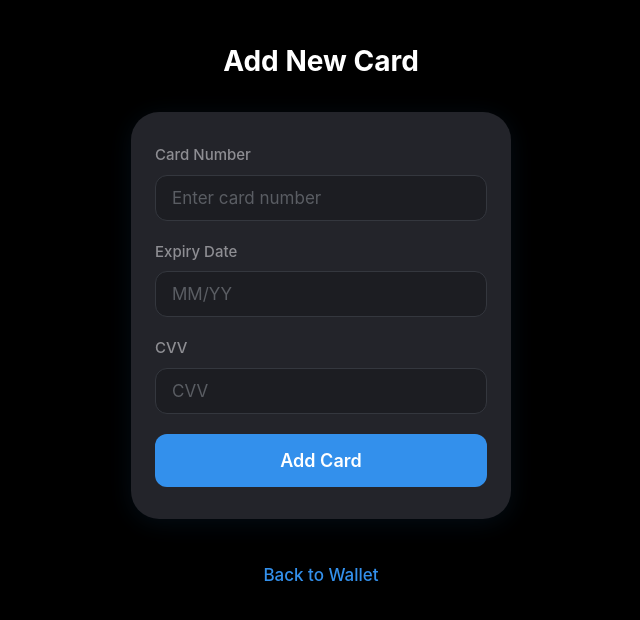
After one commit to kuinque/bitlik-tg, a Flask app: page /add_card in a window 1280 px wide. The commit adds this page. Shown: the top 620 px of the page, without its empty margins (319-959 px from the left). Run offline with Flask 3, Linux system fonts and the light colour scheme; data that the repository does not hold is empty; parts of the project's set-up code (start-up, migrations or seed data) failed here and were passed over; some libraries are stand-ins or nearby versions.

Commit message:
features

```diff
--- /dev/null
+++ b/src/api/liquid_pools_routes.py
@@ -0,0 +1,37 @@
+from flask import Blueprint, jsonify
+import logging
+
+# Configure logging
+logging.basicConfig(level=logging.INFO)
+
+liquid_pools_bp = Blueprint('liquid_pools', __name__)
+
+# Sample hardcoded liquid pool data
+sample_liquid_pools = [
+    {
+        "id": "usdt-rub-pool",
+        "name": "USDT/RUB Pool",
+        "description": "Provide liquidity for USDT and Russian Ruble pair.",
+        "apy": "12.5%",
+        "tokens": ["USDT", "RUB"]
+    },
+    {
+        "id": "btc-usdt-pool",
+        "name": "BTC/USDT Pool",
+        "description": "Earn yield by providing Bitcoin and USDT.",
+        "apy": "8.0%",
+        "tokens": ["BTC", "USDT"]
+    },
+    {
+        "id": "eth-usdt-pool",
+        "name": "ETH/USDT Pool",
+        "description": "Supply Ethereum and USDT to this pool.",
+        "apy": "10.2%",
+        "tokens": ["ETH", "USDT"]
+    }
+]
+
+@liquid_pools_bp.route('/api/liquid_pools', methods=['GET'])
+def get_liquid_pools():
+    logging.info("Received GET request for liquid pools")
+    return jsonify(sample_liquid_pools), 200
--- a/src/app.py
+++ b/src/app.py
@@ -17,6 +17,8 @@ from src.api.wallet_routes import wallet_bp
 from src.api.coins_routes import coins_api
 # Import the blueprint factory function instead of the blueprint object
 from src.api.user_routes import create_user_blueprint
+# Import the new liquid pools blueprint
+from src.api.liquid_pools_routes import liquid_pools_bp
 
 from src.controllers.user_controller import UserController
 from src.services.user_service import UserService
@@ -36,6 +38,9 @@ app.register_blueprint(coins_api)
 # Use the blueprint factory function to create and register the user blueprint
 user_bp = create_user_blueprint(user_service)
 app.register_blueprint(user_bp, url_prefix='/api')
+
+# Register the new liquid pools blueprint
+app.register_blueprint(liquid_pools_bp, url_prefix='/api')
 
 # Telegram bot command handler
 async def start(update: Update, context: ContextTypes.DEFAULT_TYPE):
@@ -64,6 +69,12 @@ def index():
 def profile():
     """Render the profile page."""
     return render_template('profile.html')
+
+# Flask route for adding a card
+@app.route('/add_card')
+def add_card():
+    """Render the add card page."""
+    return render_template('add_card.html')
 
 # Flask route to proxy user data from another service
 @app.route('/proxy-users')
--- /dev/null
+++ b/src/static/css/add_card.css
@@ -0,0 +1,87 @@
+.container {
+    max-width: 420px; /* Similar to other containers */
+    margin: 40px auto; /* Center the container with top margin */
+    padding: 0 20px; /* Add horizontal padding */
+    color: var(--tg-theme-text-color); /* Use theme text color */
+    text-align: center;
+}
+
+h1 {
+    font-size: 28px;
+    font-weight: 700;
+    margin-bottom: 30px;
+    color: #FFFFFF; /* White color for heading */
+}
+
+.card-form {
+    background: #23242a; /* Dark background like other cards */
+    border-radius: 28px; /* Rounded corners */
+    padding: 32px 24px; /* Inner padding */
+    margin: 24px auto; /* Vertical spacing and centering */
+    box-shadow: 0 4px 24px rgba(36,129,204,0.10); /* Shadow effect */
+    display: flex;
+    flex-direction: column;
+    align-items: stretch; /* Stretch items to full width */
+}
+
+.form-group {
+    margin-bottom: 20px; /* Space between form groups */
+    text-align: left; /* Align labels and inputs to the left */
+}
+
+.form-group label {
+    display: block; /* Label on its own line */
+    font-size: 15px;
+    font-weight: 500;
+    margin-bottom: 8px;
+    color: #8E8E93; /* Hint color for labels */
+}
+
+.form-group input[type="text"] {
+    width: 100%;
+    padding: 12px 16px;
+    border: 1px solid #34373e; /* Subtle border */
+    border-radius: 12px; /* Rounded input corners */
+    background-color: #1c1d22; /* Dark input background */
+    color: var(--tg-theme-text-color); /* Theme text color for input */
+    font-size: 17px;
+    box-sizing: border-box; /* Include padding and border in the element's total width and height */
+}
+
+.form-group input[type="text"]::placeholder {
+    color: #5a5d63; /* Placeholder color */
+}
+
+.btn-submit {
+    display: block; /* Button on its own line */
+    width: 100%;
+    padding: 16px;
+    margin-top: 20px;
+    background-color: var(--tg-theme-button-color); /* Theme button color */
+    color: var(--tg-theme-button-text-color); /* Theme button text color */
+    border: none;
+    border-radius: 12px; /* Rounded button corners */
+    font-size: 18px;
+    font-weight: 600;
+    cursor: pointer;
+    transition: background-color 0.2s ease; /* Smooth hover effect */
+}
+
+.btn-submit:hover {
+    background-color: var(--tg-theme-button-color); /* Keep the same for now, or slightly darker if theme supports */
+    opacity: 0.9; /* Subtle hover opacity */
+}
+
+a {
+    display: inline-block; /* Make link a block for margin */
+    margin-top: 20px;
+    color: var(--tg-theme-link-color); /* Theme link color */
+    text-decoration: none;
+    font-size: 17px;
+    font-weight: 500;
+    transition: opacity 0.2s;
+}
+
+a:hover {
+    opacity: 0.8;
+}
--- /dev/null
+++ b/src/templates/add_card.html
@@ -0,0 +1,37 @@
+<!DOCTYPE html>
+<html lang="en">
+<head>
+    <meta charset="UTF-8">
+    <meta name="viewport" content="width=device-width, initial-scale=1.0">
+    <title>Add Card</title>
+    <script src="https://telegram.org/js/telegram-web-app.js"></script>
+    <link rel="stylesheet" href="{{ url_for('static', filename='css/base.css') }}">
+    <link rel="stylesheet" href="{{ url_for('static', filename='css/header.css') }}">
+    <link rel="stylesheet" href="{{ url_for('static', filename='css/add_card.css') }}"> {# We'll create this next #}
+</head>
+<body>
+    <div class="container">
+        <h1>Add New Card</h1>
+        <div class="card-form">
+            <form id="add-card-form">
+                <div class="form-group">
+                    <label for="card-number">Card Number</label>
+                    <input type="text" id="card-number" name="card-number" placeholder="Enter card number" required>
+                </div>
+                <div class="form-group">
+                    <label for="expiry-date">Expiry Date</label>
+                    <input type="text" id="expiry-date" name="expiry-date" placeholder="MM/YY" required>
+                </div>
+                <div class="form-group">
+                    <label for="cvv">CVV</label>
+                    <input type="text" id="cvv" name="cvv" placeholder="CVV" required>
+                </div>
+                <button type="submit" class="btn-submit">Add Card</button>
+            </form>
+        </div>
+        <a href="/">Back to Wallet</a>
+    </div>
+
+    <script src="{{ url_for('static', filename='js/add_card.js') }}"> {# We can add JS later for form handling #}</script>
+</body>
+</html>
--- a/src/templates/index.html
+++ b/src/templates/index.html
@@ -10,6 +10,7 @@
     <link rel="stylesheet" href="{{ url_for('static', filename='css/tabs.css') }}">
     <link rel="stylesheet" href="{{ url_for('static', filename='css/wallet.css') }}">
     <link rel="stylesheet" href="{{ url_for('static', filename='css/buttons.css') }}">
+    <link rel="stylesheet" href="{{ url_for('static', filename='css/earn.css') }}">
     <script src="https://cdn.jsdelivr.net/npm/chart.js"></script>
 </head>
 <body>
@@ -50,7 +51,7 @@
                     <div class="action-label">Send</div>
                 </div>
 
-                <div class="action-button">
+                <a href="/add_card" class="action-button">
                     <div class="action-icon">
                         <svg width="24" height="24" fill="none" stroke="#3390EC" stroke-width="2" stroke-linecap="round" stroke-linejoin="round">
                             <circle cx="12" cy="12" r="10"/>
@@ -59,7 +60,7 @@
                         </svg>
                     </div>
                     <div class="action-label">Add Crypto</div>
-                </div>
+                </a>
 
                 <div class="action-button">
                     <div class="action-icon">
```
Also changed, not shown: src/static/css/earn.css (added, +38 -0 lines), src/static/js/app.js (+68 -10 lines), src/static/img/piece.png (added).
